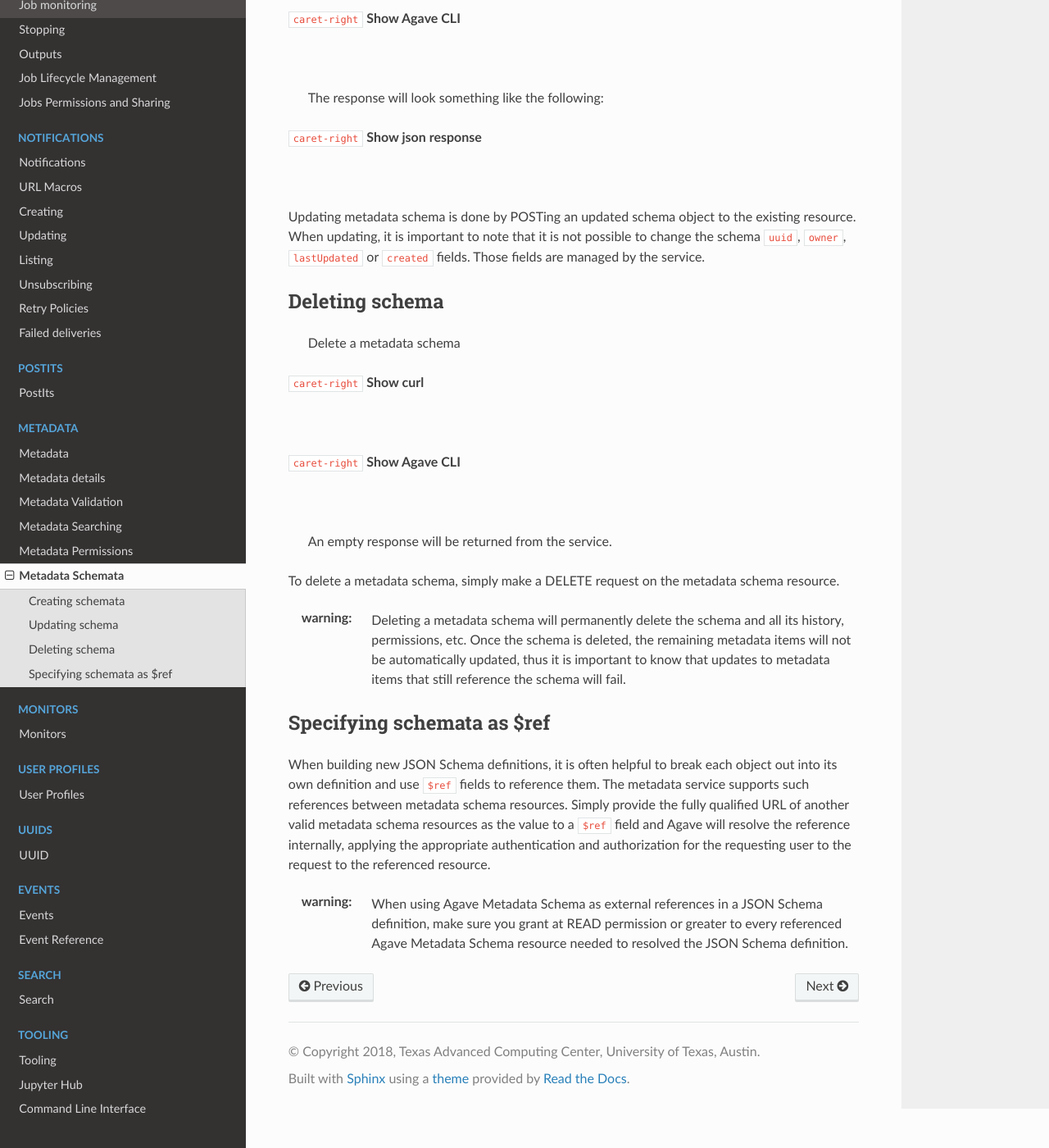
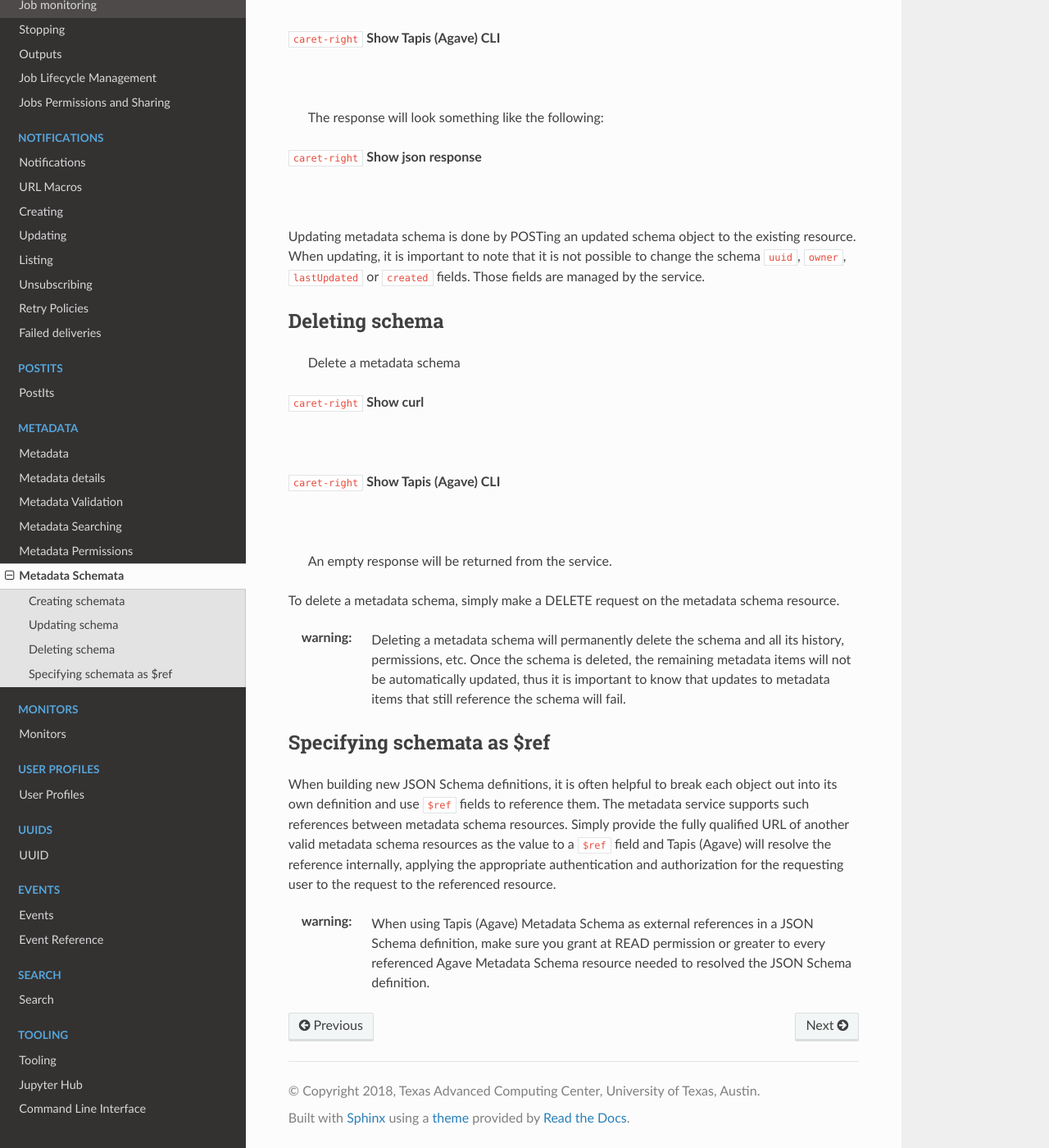
Before and after one commit to TACC-Cloud/agave-docs, a Sphinx documentation site: the page built from docs/agave/guides/metadata/metadata-schema.rst, in a window 1280 px wide and 1400 px high, scrolled down 1549 px. Shown: the whole window at 82% size. Built offline with Sphinx 7.4.7 and the Read the Docs theme 2.0.0, drawn with Linux system fonts in a browser that asks for light colours; pages that are not in the unit, such as notebooks, are missing from menus; cross-references to code outside the pages are shown as plain code; some of the changed text lies outside the part shown.

Commit message:
changed metadata section

```diff
--- a/docs/agave/guides/metadata/metadata-listing.rst
+++ b/docs/agave/guides/metadata/metadata-listing.rst
@@ -27,7 +27,7 @@ Metadata details
      .. container:: header
 
         :fa:`caret-right`
-        **Show Agave CLI**
+        **Show Tapis (Agave) CLI**
 
      .. code-block:: shell
 
@@ -122,7 +122,7 @@ Metadata browsing
      .. container:: header
 
         :fa:`caret-right`
-        **Show Agave CLI**
+        **Show Tapis (Agave) CLI**
 
      .. code-block:: plaintext
 
--- a/docs/agave/guides/metadata/metadata-schema.rst
+++ b/docs/agave/guides/metadata/metadata-schema.rst
@@ -5,7 +5,7 @@
 Metadata Schemata
 =================
 
-Schema can be provided in JSON Schema form. The service will validate that the schema is valid JSON and store it. To validate Metadata against it, the schema UUID should be given as a parameter, ``schemaId``\ , when uploading Metadata. If no `schemaId`` is provided, the Metadata service will accept any JSON Object or plain text string and store it accordingly. This flexible approach allows Agave a high degree of flexibility in handling structured and unstructured metadata alike.
+Schema can be provided in JSON Schema form. The service will validate that the schema is valid JSON and store it. To validate Metadata against it, the schema UUID should be given as a parameter, ``schemaId``\ , when uploading Metadata. If no `schemaId`` is provided, the Metadata service will accept any JSON Object or plain text string and store it accordingly. This flexible approach allows Tapis (Agave) a high degree of flexibility in handling structured and unstructured metadata alike.
 
 For more on JSON Schema please see :raw-html-m2r:`<a title="JSON Schema" href="http://json-schema.org/">http://json-schema.org/</a>`
 
@@ -60,7 +60,7 @@ Creating schemata
      .. container:: header
 
         :fa:`caret-right`
-        **Show Agave CLI**
+        **Show Tapis (Agave) CLI**
 
      .. code-block:: shell
 
@@ -113,7 +113,7 @@ Creating schemata
 
 To create a new metadata schema that can be used to validate metadata items upon addition or updating, POST a JSON Schema document to the service.
 
-More JSON Schema examples can be found in the `Agave Samples <https://bitbucket.org/agaveapi/science-api-samples>`_ project.
+More JSON Schema examples can be found in the `Tapis (Agave) Samples <https://bitbucket.org/agaveapi/science-api-samples>`_ project.
 
 Updating schema
 ---------------
@@ -142,7 +142,7 @@ Updating schema
      .. container:: header
 
         :fa:`caret-right`
-        **Show Agave CLI**
+        **Show Tapis (Agave) CLI**
 
      .. code-block:: shell
 
@@ -221,7 +221,7 @@ Deleting schema
      .. container:: header
 
         :fa:`caret-right`
-        **Show Agave CLI**
+        **Show Tapis (Agave) CLI**
 
      .. code-block:: plaintext
 
@@ -238,6 +238,6 @@ To delete a metadata schema, simply make a DELETE request on the metadata schema
 Specifying schemata as $ref
 ---------------------------
 
-When building new JSON Schema definitions, it is often helpful to break each object out into its own definition and use ``$ref`` fields to reference them. The metadata service supports such references between metadata schema resources. Simply provide the fully qualified URL of another valid metadata schema resources as the value to a ``$ref`` field and Agave will resolve the reference internally, applying the appropriate authentication and authorization for the requesting user to the request to the referenced resource.
+When building new JSON Schema definitions, it is often helpful to break each object out into its own definition and use ``$ref`` fields to reference them. The metadata service supports such references between metadata schema resources. Simply provide the fully qualified URL of another valid metadata schema resources as the value to a ``$ref`` field and Tapis (Agave) will resolve the reference internally, applying the appropriate authentication and authorization for the requesting user to the request to the referenced resource.
 
-:warning: When using Agave Metadata Schema as external references in a JSON Schema definition, make sure you grant at READ permission or greater to every referenced Agave Metadata Schema resource needed to resolved the JSON Schema definition.
+:warning: When using Tapis (Agave) Metadata Schema as external references in a JSON Schema definition, make sure you grant at READ permission or greater to every referenced Agave Metadata Schema resource needed to resolved the JSON Schema definition.
--- a/docs/agave/guides/metadata/metadata-search.rst
+++ b/docs/agave/guides/metadata/metadata-search.rst
@@ -25,7 +25,7 @@ Metadata Searching
      .. container:: header
 
         :fa:`caret-right`
-        **Show Agave CLI**
+        **Show Tapis (Agave) CLI**
 
      .. code-block:: plaintext
 
@@ -93,7 +93,7 @@ Metadata Searching
 
 In addition to retrieving Metadata via its UUID, the Metadata service supports `MongoDB query syntax <https://docs.mongodb.com/manual/tutorial/query-documents/>`_. Just add the ``q=<value>`` to URL query portion of your GET request on the metadata collection. This differs from other APIs, but provides a richer syntax to query and filter responses.
 
-If you wanted to look up Metadata corresponding to a specific value within its JSON Metadata value, you can specify this using a JSON object such as ``{"name": "mustard plant"}``. Remember that, in order to send JSON in a URL query string, it must first be URL encoded. Luckily this is easily handled for us by ``curl`` and the Agave CLI.
+If you wanted to look up Metadata corresponding to a specific value within its JSON Metadata value, you can specify this using a JSON object such as ``{"name": "mustard plant"}``. Remember that, in order to send JSON in a URL query string, it must first be URL encoded. Luckily this is easily handled for us by ``curl`` and the Tapis (Agave) CLI.
 
 
 .. raw:: html
--- a/docs/agave/guides/metadata/metadata-validation.rst
+++ b/docs/agave/guides/metadata/metadata-validation.rst
@@ -22,7 +22,7 @@ Metadata Validation
      .. container:: header
 
         :fa:`caret-right`
-        **Show Agave CLI**
+        **Show Tapis (Agave) CLI**
 
      .. code-block:: shell
 
```
Also changed, not shown: docs/agave/guides/metadata/introduction.rst (+6 -6 lines), docs/agave/guides/metadata/metadata-permissions.rst (+7 -7 lines).
